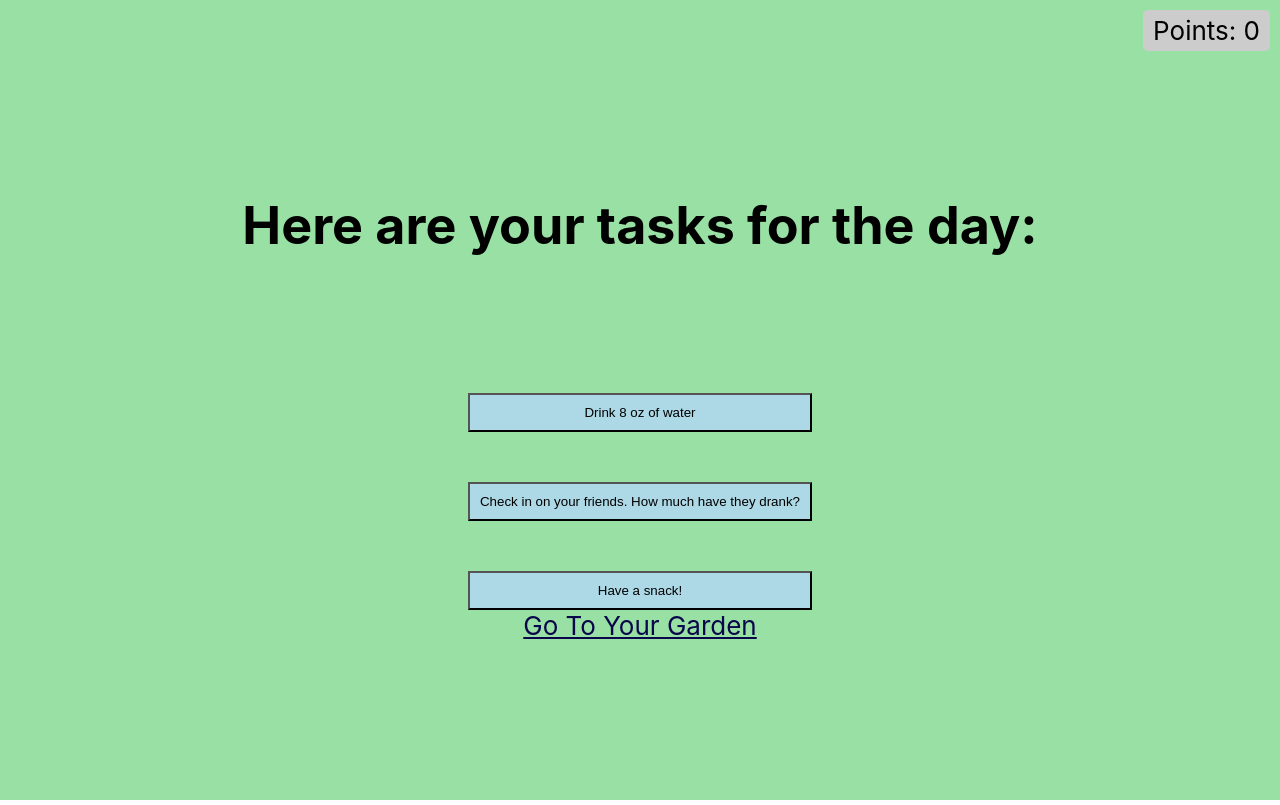
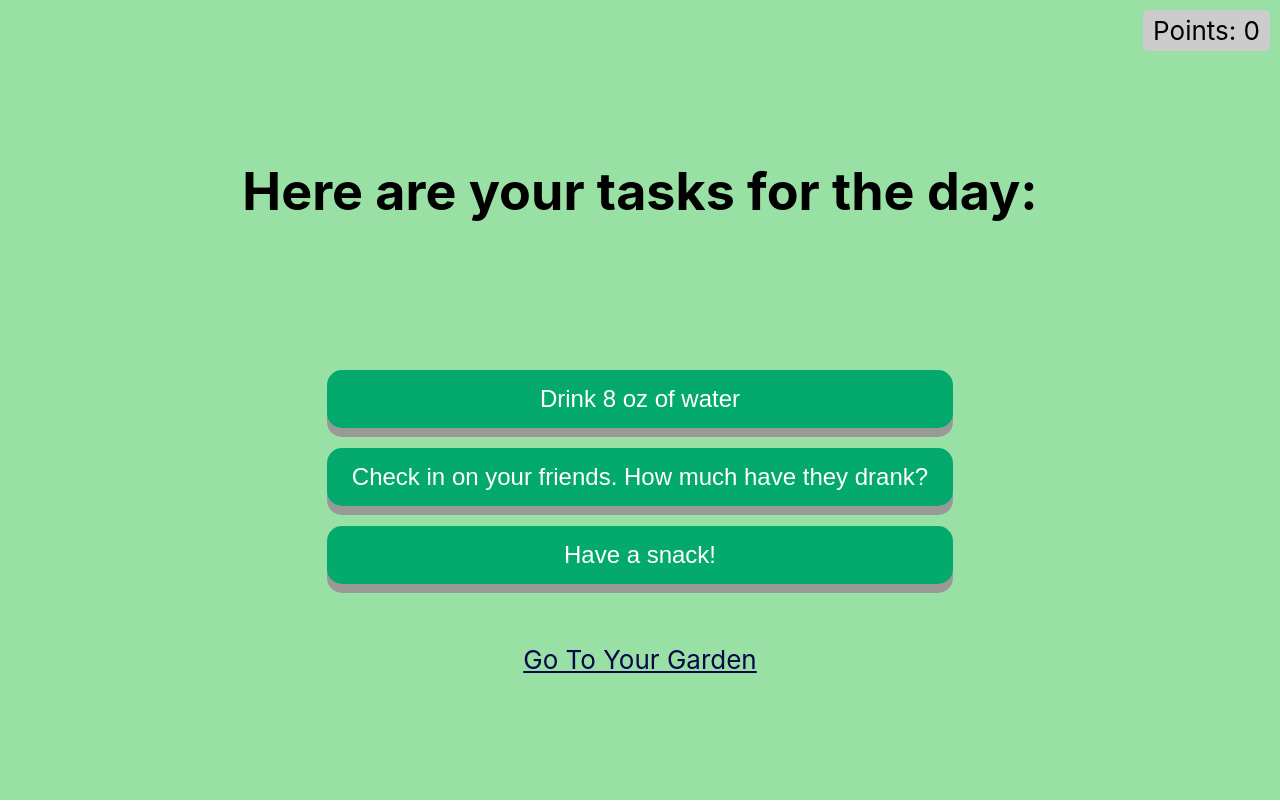
Before and after one commit to jullouie/Flourish, a React (Create React App) app in the folder app/: page /login in a window 1280 px wide. Both pictures are taken after typing "Sample", "Sample123" into the empty fields and a click on the button "Login". Built offline with nearby package versions, Linux system fonts and the light colour scheme.

Commit message:
CSS for task buttons

```diff
--- a/app/src/App.css
+++ b/app/src/App.css
@@ -22,6 +22,7 @@
   justify-content: center;
   font-size: calc(10px + 2vmin);
   color: rgb(0, 0, 0);
+  margin-bottom: 5px;
 }
 
 .App-link {
@@ -59,6 +60,7 @@
 .container {
   display: flex;
   flex-direction: column;
+  margin-top: 50px;
 }
 
 .points {
@@ -71,11 +73,14 @@
 }
 
 .task-buttons {
-  margin-top: 50px;
+  margin-top: 10px;
   background-color: lightblue;
   padding: 10px;
+  margin-bottom: 50 px;
 }
 
 .task-buttons button {
   margin-right: 10px;
+  margin-bottom: 50px;
+  margin-top: 5px;
 }
--- a/app/src/App.js
+++ b/app/src/App.js
@@ -4,6 +4,7 @@ import './App.css';
 import logo from "./Flowerish.png";
 import LoginPage from './LoginPage';
 import RegistrationPage from './RegistrationPage';
+import './Button.css';
 
 // WelcomePage component
 function WelcomePage() {
@@ -34,14 +35,16 @@ function NextPage({increasePoints, points}) {
         <h1>Here are your tasks for the day: </h1>
         <p></p>
         <div className="container">
-          <button onClick={() => increasePoints(5)} className="task-buttons">Drink 8 oz of water</button>
-          <button onClick={() => increasePoints(10)} className="task-buttons">Check in on your friends. How much have they drank?</button>
-          <button onClick={() => increasePoints(15)} className="task-buttons">Have a snack!</button>
+          <button onClick={() => increasePoints(5)} className="button">Drink 8 oz of water</button>
+          <button onClick={() => increasePoints(10)} className="button">Check in on your friends. How much have they drank?</button>
+          <button onClick={() => increasePoints(15)} className="button">Have a snack!</button>
         </div>
         <div className="points">Points: {points}</div>
-        <Link to="/garden" className="App-link">
-          Go To Your Garden
-        </Link>
+        <div className="container">
+          <Link to="/garden" className="App-link">
+            Go To Your Garden
+          </Link>
+        </div>
       </header>
     </div>
   );
--- /dev/null
+++ b/app/src/Button.css
@@ -0,0 +1,26 @@
+/* Button.css */
+.button {
+    display: block; /* Change display to block to ensure each button is on a new line */
+    margin: 10px 0; /* Add margin space above and below each button */
+    padding: 15px 25px;
+    font-size: 24px;
+    cursor: pointer;
+    text-align: center;
+    text-decoration: none;
+    outline: none;
+    color: #fff;
+    background-color: #04AA6D;
+    border: none;
+    border-radius: 15px;
+    box-shadow: 0 9px #999;
+  }
+
+  .button:hover {
+    background-color: #3e8e41;
+  }
+
+  .button:active {
+    background-color: #3e8e41;
+    box-shadow: 0 5px #666;
+    transform: translateY(4px);
+  }
```
